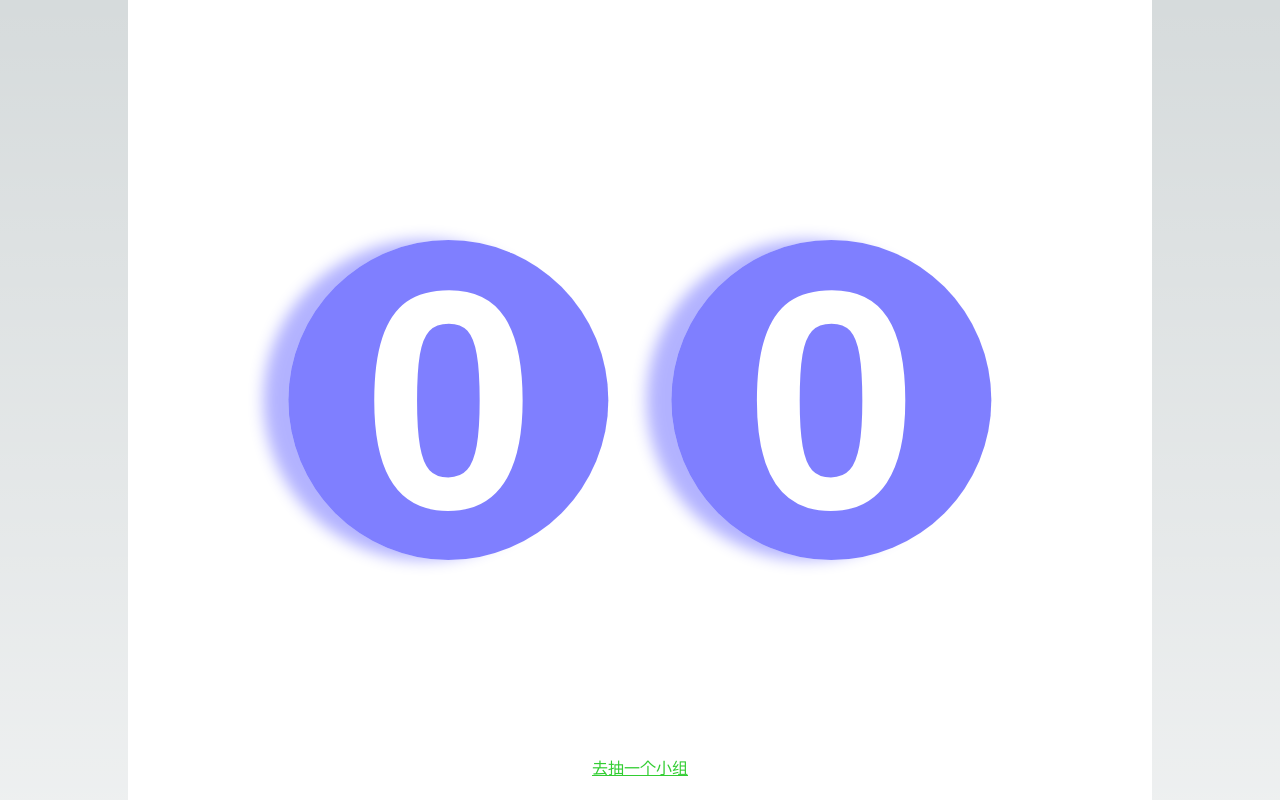
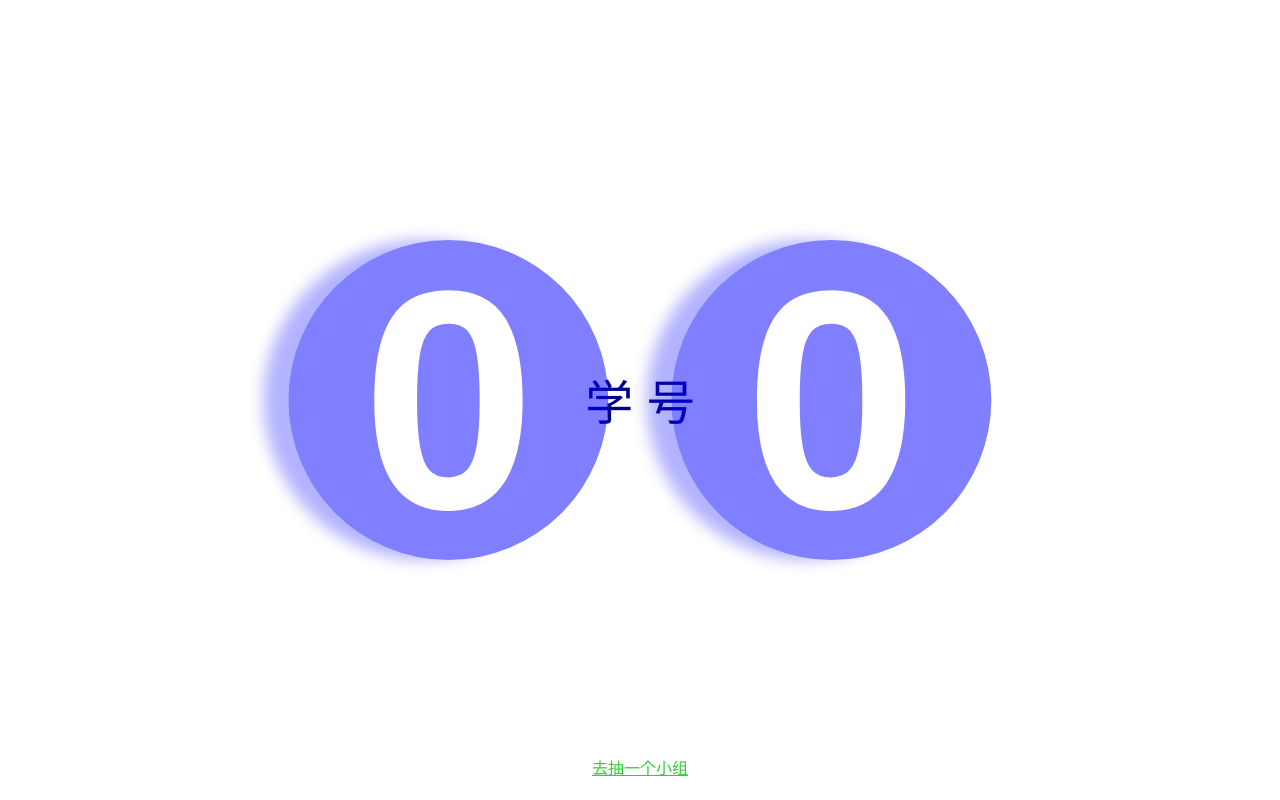
Before and after one commit to GaryFu/Lottery, a Next.js app: page / in a window 1280 px wide. Shown: the top 800 px of the page. Built offline with nearby package versions, Linux system fonts and the light colour scheme.

Commit message:
no comment

```diff
--- a/src/components/Lottery.module.css
+++ b/src/components/Lottery.module.css
@@ -1,7 +1,7 @@
 /* src/components/Lottery.module.css */
 .pageContainer {
-  padding-left: 10vw;
-  padding-right: 10vw;
+  /*padding-left: 10vw;*/
+  /*padding-right: 10vw;*/
 }
 
 /*.title {*/
@@ -105,7 +105,7 @@
 
 .title {
   font-size: 3rem;
-  color: white;
+  color: darkblue;
   text-align: center;
   margin-top: 1.5rem;
   margin-bottom: 1rem;
```
